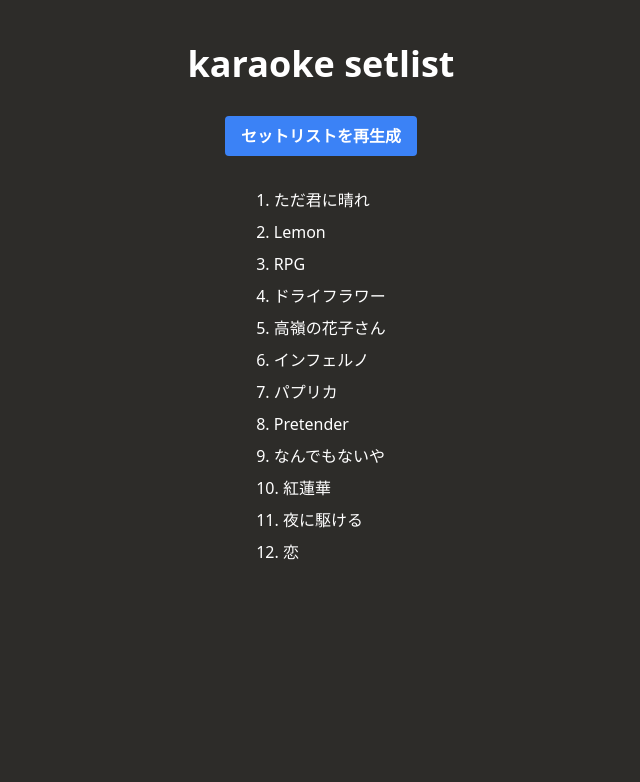
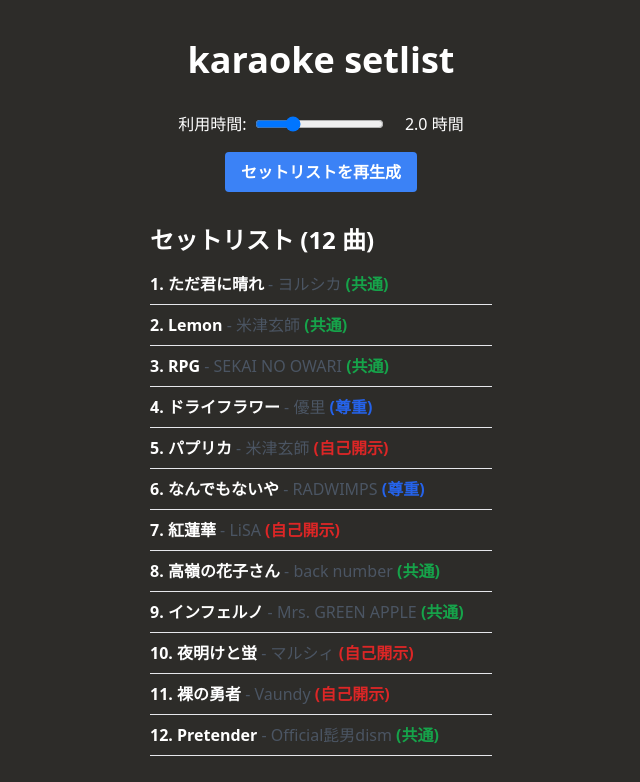
Before and after one commit to Minimalist-00/study-karaoke-test, a Next.js app: page / in a window 1280 px wide. Both pictures are taken after a click on the button "セットリストを生成". Shown: the top 782 px of the page, without its empty margins (319-959 px from the left). Built offline with nearby package versions, Linux system fonts and the light colour scheme.

Commit message:
refactor: Update Home component to include setlist generation functionality

```diff
--- a/src/app/layout.tsx
+++ b/src/app/layout.tsx
@@ -14,7 +14,7 @@
   return (
     <html lang="en">
       <body>
-        <div className="max-w-[375px] mx-auto px-4 py-5">
+        <div className="max-w-[350px] mx-auto px-1 pt-10">
           {children}
         </div>
       </body>
--- a/src/app/page.tsx
+++ b/src/app/page.tsx
@@ -1,22 +1,64 @@
 'use client';
 
+import { artists } from '@/utils/data/mockData';
 import { generateSetlist } from '@/utils/setlist/setlists';
 import { useState } from 'react';
 
+type SetlistItem = {
+  song: {
+    id: number;
+    title: string;
+    artistId: number;
+  };
+  type: 'common' | 'respect' | 'selfDisclosure';
+};
+
 export default function Home() {
-  const [setlist, setSetlist] = useState<any[]>([]);
+  const [setlist, setSetlist] = useState<SetlistItem[]>([]);
+  const [hour, setHour] = useState<number>(2); // デフォルトを2時間に設定
 
   const handleGenerateSetlist = () => {
-    const hour = 2; // 利用時間を指定
     const userId = 1; // ユーザーAを明示的に指定
     const newSetlist = generateSetlist(hour, userId);
     setSetlist(newSetlist);
     console.log('Generated Setlist:', newSetlist);
   };
 
+  const getTypeLabel = (type: string) => {
+    switch (type) {
+      case 'common':
+        return '共通';
+      case 'respect':
+        return '尊重';
+      case 'selfDisclosure':
+        return '自己開示';
+      default:
+        return '';
+    }
+  };
+
+  const getArtistName = (artistId: number) => {
+    const artist = artists.find(a => a.id === artistId);
+    return artist ? artist.name : 'Unknown Artist';
+  };
+
   return (
-    <main className="flex min-h-screen flex-col items-center py-6">
+    <main className="flex min-h-screen flex-col items-center">
       <h1 className="text-4xl font-bold mb-8">karaoke setlist</h1>
+      <div className="mb-4 flex items-center">
+        <label htmlFor="hour" className="mr-2">利用時間:</label>
+        <input
+          id="hour"
+          type="range"
+          value={hour}
+          onChange={(e) => setHour(Number(e.target.value))}
+          min="0.5"
+          max="6"
+          step="0.5"
+          className="w-30"
+        />
+        <span className="w-20 text-right">{hour.toFixed(1)} 時間</span>
+      </div>
       <button
         onClick={handleGenerateSetlist}
         className="bg-blue-500 hover:bg-blue-700 text-white font-bold py-2 px-4 rounded mb-8"
@@ -24,11 +66,20 @@
         {setlist.length > 0 ? 'セットリストを再生成' : 'セットリストを生成'}
       </button>
       {setlist.length > 0 && (
-        <div>
-          <ul>
-            {setlist.map((song, index) => (
-              <li key={index} className="mb-2">
-                {index + 1}. {song.title}
+        <div className="w-full max-w-2xl">
+          <h2 className="text-2xl font-bold mb-4">セットリスト ({setlist.length} 曲)</h2>
+          <ul className="space-y-2">
+            {setlist.map((item, index) => (
+              <li key={index} className="border-b pb-2">
+                <span className="font-bold">{index + 1}.</span>{' '}
+                <span className="font-semibold">{item.song.title}</span>{' '}
+                <span className="text-gray-600">- {getArtistName(item.song.artistId)}</span>{' '}
+                <span className={`font-bold ${item.type === 'common' ? 'text-green-600' :
+                  item.type === 'respect' ? 'text-blue-600' :
+                    'text-red-600'
+                  }`}>
+                  ({getTypeLabel(item.type)})
+                </span>
               </li>
             ))}
           </ul>
--- a/src/utils/setlist/setlists.ts
+++ b/src/utils/setlist/setlists.ts
@@ -23,14 +23,11 @@
   const respectSongs = findMatchingSongs(user, otherUser, 'respect');
   const selfDisclosureSongs = findMatchingSongs(user, otherUser, 'selfDisclosure');
 
-  const setlist: Song[] = [];
-  const pattern = [
-    'common', 'common', 'common', 'respect', 'common', 'common',
-    'selfDisclosure', 'common', 'respect', 'selfDisclosure', 'common', 'common'
-  ];
+  const setlist: { song: Song; type: MatchType }[] = [];
+  const pattern = generateFlexiblePattern(totalSongs);
 
   for (let i = 0; i < totalSongs; i++) {
-    const matchType = pattern[i % pattern.length] as MatchType;
+    const matchType = pattern[i];
     let selectedSong: Song | undefined;
 
     switch (matchType) {
@@ -49,11 +46,64 @@
     }
 
     if (selectedSong) {
-      setlist.push(selectedSong);
+      setlist.push({ song: selectedSong, type: matchType });
     }
   }
 
   return setlist;
+}
+
+function generateFlexiblePattern(totalSongs: number): MatchType[] {
+  const pattern: MatchType[] = [];
+  let commonCount = 0;
+  let respectCount = 0;
+  let selfDisclosureCount = 0;
+
+  for (let i = 0; i < totalSongs; i++) {
+    const totalCount = commonCount + respectCount + selfDisclosureCount;
+    const commonRatio = commonCount / totalCount || 0;
+    const respectRatio = respectCount / totalCount || 0;
+    const selfDisclosureRatio = selfDisclosureCount / totalCount || 0;
+
+    let nextType: MatchType;
+
+    if (i < 3 || i === totalSongs - 1) {
+      // 最初の3曲は必ず 'common'
+      nextType = 'common';
+    } else if (commonRatio < 0.5) {
+      // 'common' の割合が50%未満の場合、'common' を優先
+      nextType = 'common';
+    } else if (respectRatio < 0.2) {
+      // 'respect' の割合が20%未満の場合、'respect' を優先
+      nextType = 'respect';
+    } else if (selfDisclosureRatio < 0.2) {
+      // 'selfDisclosure' の割合が20%未満の場合、'selfDisclosure' を優先
+      nextType = 'selfDisclosure';
+    } else {
+      // それ以外の場合、ランダムに選択（ただし、同じタイプが3回連続しないようにする）
+      const lastTwo = pattern.slice(-2);
+      const availableTypes = ['common', 'respect', 'selfDisclosure'].filter(
+        type => !lastTwo.every(t => t === type)
+      ) as MatchType[];
+      nextType = availableTypes[Math.floor(Math.random() * availableTypes.length)];
+    }
+
+    pattern.push(nextType);
+
+    switch (nextType) {
+      case 'common':
+        commonCount++;
+        break;
+      case 'respect':
+        respectCount++;
+        break;
+      case 'selfDisclosure':
+        selfDisclosureCount++;
+        break;
+    }
+  }
+
+  return pattern;
 }
 
 function findMatchingSongs(user: typeof users[0], otherUser: typeof users[0], matchType: MatchType): Song[] {
```
